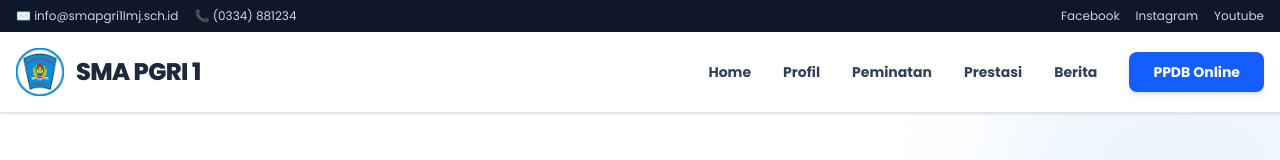
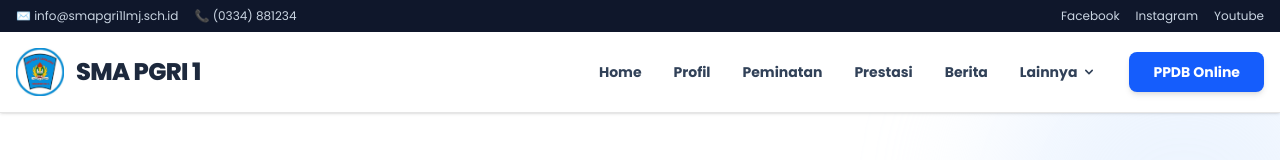
Before and after one commit to azka13labib-ops/JHIC, a Next.js app in the folder frontend/: page / in a window 1280 px wide. Shown: the top 160 px of the page. Built offline with nearby package versions, Linux system fonts and the light colour scheme; no server answers.

Commit message:
feat: add 'Lainnya' dropdown to Navbar for Produk, Karir, Kontak

```diff
--- a/frontend/src/components/layout/Navbar.tsx
+++ b/frontend/src/components/layout/Navbar.tsx
@@ -40,6 +40,28 @@ export default function Navbar() {
             <Link href="/peminatan" className="text-sm font-bold text-slate-700 hover:text-blue-600 transition-colors">Peminatan</Link>
             <Link href="/prestasi" className="text-sm font-bold text-slate-700 hover:text-blue-600 transition-colors">Prestasi</Link>
             <Link href="/berita" className="text-sm font-bold text-slate-700 hover:text-blue-600 transition-colors">Berita</Link>
+
+            {/* Dropdown Lainnya */}
+            <div className="relative group pt-4 pb-4">
+              <button className="text-sm font-bold text-slate-700 hover:text-blue-600 transition-colors flex items-center gap-1">
+                Lainnya
+                <svg xmlns="http://www.w3.org/2000/svg" className="h-4 w-4" viewBox="0 0 20 20" fill="currentColor">
+                  <path fillRule="evenodd" d="M5.293 7.293a1 1 0 011.414 0L10 10.586l3.293-3.293a1 1 0 111.414 1.414l-4 4a1 1 0 01-1.414 0l-4-4a1 1 0 010-1.414z" clipRule="evenodd" />
+                </svg>
+              </button>
+              <div className="absolute top-12 left-0 mt-2 w-52 bg-white border border-slate-100 shadow-xl rounded-xl opacity-0 invisible group-hover:opacity-100 group-hover:visible transition-all duration-300 flex flex-col overflow-hidden">
+                <Link href="/produk" className="px-4 py-3 text-sm font-semibold text-slate-700 hover:bg-blue-50 hover:text-blue-600 border-b border-slate-50 last:border-0 transition-colors">
+                  🛍️ Produk / BLUD
+                </Link>
+                <Link href="/karir" className="px-4 py-3 text-sm font-semibold text-slate-700 hover:bg-blue-50 hover:text-blue-600 border-b border-slate-50 last:border-0 transition-colors">
+                  💼 Karir / BKK
+                </Link>
+                <Link href="/kontak" className="px-4 py-3 text-sm font-semibold text-slate-700 hover:bg-blue-50 hover:text-blue-600 border-b border-slate-50 last:border-0 transition-colors">
+                  📞 Kontak Kami
+                </Link>
+              </div>
+            </div>
+
             <Link href="/ppdb" className="text-sm font-bold px-6 py-2.5 bg-blue-600 text-white rounded-md hover:bg-blue-700 transition-colors shadow-md">
               PPDB Online
             </Link>
```
